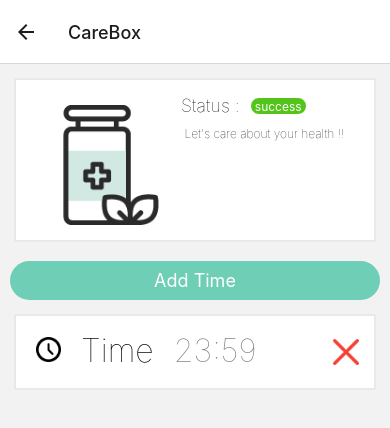
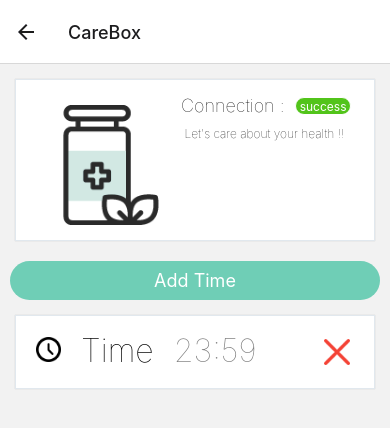
Before and after one commit to DarkNebulaaa/CareBox, a React Native app: screen /CareBox in a window 390 px wide. Shown: the top 428 px of the page. Built offline with nearby package versions, Linux system fonts and the light colour scheme.

Commit message:
v3 add the delete button Animated

```diff
--- a/src/Home/Home.js
+++ b/src/Home/Home.js
@@ -7,8 +7,8 @@ import DateTimePicker from '@react-native-community/datetimepicker';
 import { useState } from 'react';
 import { Card } from 'react-native-elements';
 import Styles from './HomeStyle.js'
-import { fonts } from '@rneui/base';
-import { setStatusBarBackgroundColor } from 'expo-status-bar';
+import AnimatedCard from '../components/AnimatedCard';
+
 
 
 
@@ -38,7 +38,7 @@ const Home = ({navigation}) => {
                                    paddingTop: 0,
                                    fontSize: 18,
                                    fontWeight: 'lighter',
-                                }}> Status :  </Text>
+                                }}> Connection :  </Text>
                 <View style={{paddingTop: 2}}>
                   <Badge value =  {connection}  status= {connection} badgeStyle ={{ fontSize:12 }}/>
                 </View>
@@ -64,24 +64,7 @@ const Home = ({navigation}) => {
 
         <ScrollView>
 
-        <Card title="Local Modules" borderRadius={20}>
-            <View style ={Styles.Detail}>
-              <Image
-                style = {Styles.clockImage}
-                source ={require('../../assets/clock.png')}
-              />
-              <Text style={Styles.TimeText}>Time</Text>
-              <Text style={Styles.TimeNum}>23:59</Text>
-
-              <View style={{paddingLeft:70}}>
-                <Button buttonStyle ={Styles.Button}>
-                  <Image
-                    style = {Styles.closeImage}
-                    source ={require('../../assets/close.png')}/>
-                 </Button>
-              </View>
-            </View>
-        </Card>
+        <AnimatedCard/>
 
 
 
--- a/src/Home/HomeStyle.js
+++ b/src/Home/HomeStyle.js
@@ -80,7 +80,7 @@ const Styles = StyleSheet.create({
     },
     Button:{
         borderRadius:10,
-        paddingLeft:8,
+        paddingLeft:0,
         width: 40,
         height: 40,
         flex:1,
--- /dev/null
+++ b/src/components/AnimatedCard.js
@@ -0,0 +1,110 @@
+import React, {useRef} from 'react';
+import {Animated, View, StyleSheet, TouchableOpacity, Text ,Image} from 'react-native';
+import { Button } from '@rneui/themed';
+import { Card } from 'react-native-elements';
+const AnimatedCard = props => {
+  const leftValue = useRef(new Animated.Value(0)).current;
+  const rightValue = useRef(new Animated.Value(-500)).current;
+
+  const AddCard = () => {
+    Animated.timing(rightValue, {
+      toValue: 0,
+      duration: 1000,
+      useNativeDriver: true,
+    }).start();
+  };
+  const DeleteCard = () => {
+    Animated.timing(leftValue, {
+      toValue: -1000,
+      duration: 500,
+      useNativeDriver: true,
+    }).start();
+  };
+
+  return (
+    <View>
+      <Animated.View
+        style={{
+          transform: [{translateX: leftValue}],
+        }}
+      >
+                <Card title="Local Modules" borderRadius={20}>
+                    <View style ={styles.Detail}>
+                        <Image
+                            style = {styles.clockImage}
+                            source ={require('../../assets/clock.png')}
+                        />
+                        <Text style={styles.TimeText}>Time</Text>
+                        <Text style={styles.TimeNum}>23:59</Text>
+
+                    <View style={{paddingLeft:65}}>
+                        <Button buttonStyle ={styles.Button} onPress ={(DeleteCard)}>
+                            <Image
+                                style = {styles.closeImage}
+                                source ={require('../../assets/close.png')}/>
+                        </Button>
+                    </View>
+                    </View>
+                </Card>
+
+      </Animated.View>
+
+
+
+
+
+    </View>
+  );
+};
+
+const styles = StyleSheet.create({
+  btnText: {
+    textAlign: 'center',
+    backgroundColor: '#aaa',
+    marginVertical: 10,
+  },
+  Detail: {
+    flexDirection:"row",
+
+},
+closeImage: {
+
+    width: 26,
+    height: 26,
+    alignItems:'center',
+    justifyContent:'center',
+
+},
+clockImage: {
+    marginTop: 6,
+    marginLeft: 5,
+    width: 25,
+    height: 25,
+
+},
+TimeText:{
+    color: 'aaaaaa',
+    fontSize: 32,
+    fontWeight: 'lighter',
+    marginTop: 0,
+    paddingLeft: 20,
+},
+TimeNum:{
+    color: 'gray',
+    fontSize: 32,
+    fontWeight: 'lighter',
+    marginTop: 0,
+    paddingLeft: 20,
+},
+Button:{
+    borderRadius:10,
+    paddingLeft:0,
+    width: 40,
+    height: 40,
+    flex:1,
+    backgroundColor:"fffff",
+
+}
+});
+
+export default AnimatedCard;
--- a/src/components/Card.js
+++ /dev/null
@@ -1,2 +0,0 @@
-import { Card } from 'react-native-elements';
-import { Text, View, Image  ,TouchableOpacity, SafeAreaView  ,Platform} from 'react-native';
```
